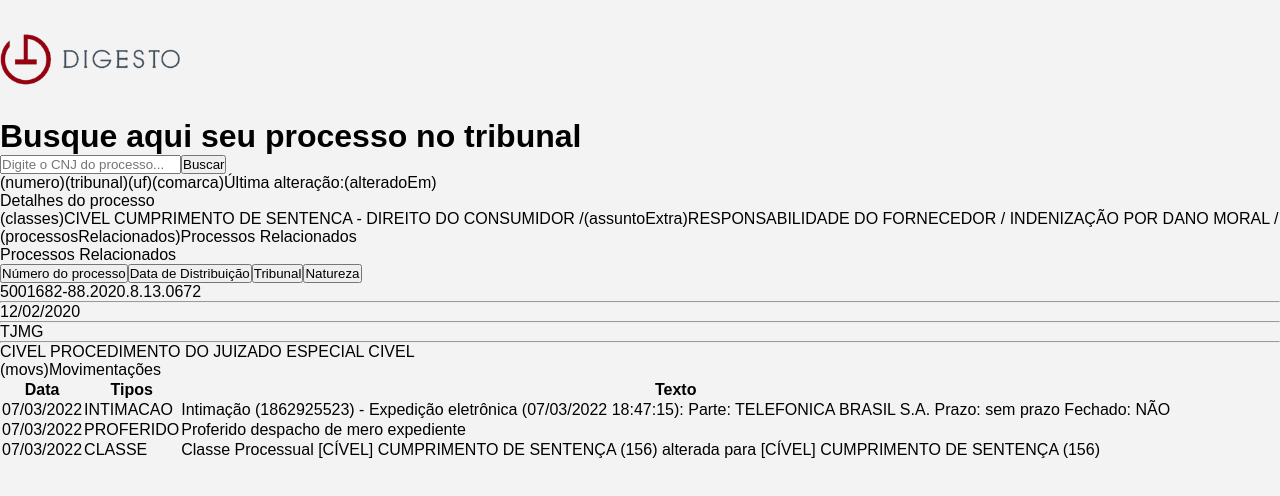
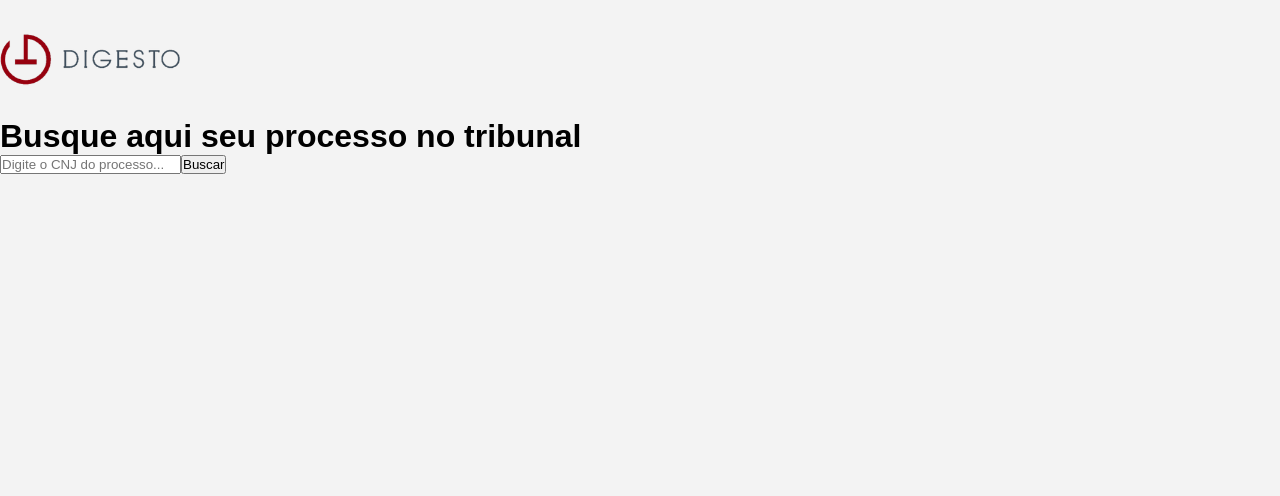
Before and after one commit to hellenapaiva/search-process, a Next.js app: page / in a window 1280 px wide. Shown: the top 496 px of the page. Built offline with nearby package versions, Linux system fonts and the light colour scheme.

Commit message:
API integration and css tuning

```diff
--- a/pages/index.js
+++ b/pages/index.js
@@ -9,13 +9,13 @@ import Loading from "../src/components/Loading";
 
 const Search = () => {
   const [numberProcess, setNumberProcess] = useState("");
-  const [process, setProcess] = useState();
+  const [process, setProcess] = useState({});
   const [loading, setLoading] = useState(false);
 
   async function handleSearchProcess(event) {
     event.preventDefault();
     setLoading(true);
-    const key = "23c77e25-caf1-4a7b-996d-843101b6a177";
+    const key = "35327db7-c43c-44c5-ad7c-1f74afde4c3e";
     try {
       const response = await axios.get(
         `/${numberProcess}?tipo_numero=8&api_key=${key}`
@@ -23,13 +23,10 @@ const Search = () => {
       setNumberProcess("");
       setProcess(response.data);
       setLoading(false);
-
     } catch (err) {
       console.log(err);
       setNumberProcess("");
     }
-
-
   }
 
   console.log("Processos", process);
@@ -38,7 +35,10 @@ const Search = () => {
     <>
       <Header />
       <div className="p-4">
-        <form onSubmit={handleSearchProcess} className="flex flex-col bg-white px-4 py-5 space-y-6 sm:p-6 shadow-md justify-center items-center">
+        <form
+          onSubmit={handleSearchProcess}
+          className="flex flex-col bg-white px-4 py-5 space-y-6 sm:p-6 shadow-md justify-center items-center"
+        >
           <h1 className="text-red-700 text-lg font-semibold">
             Busque aqui seu processo no tribunal
           </h1>
@@ -50,36 +50,34 @@ const Search = () => {
               onChange={(e) => setNumberProcess(e.target.value)}
               className="border-none mr-2 p-3 leading-tight focus:outline-none mt-2"
             />
-          <button type="submit" className="bg-red-700 text-white rounded-md p-2">
+            <button
+              type="submit"
+              className="bg-red-700 text-white rounded-md p-2"
+            >
               Buscar
             </button>
           </div>
         </form>
       </div>
+      <Loading loading={loading} />
+      {process.numero && (
         <div className="p-4">
           <div className="bg-white shadow-md rounded-s px-4 py-5">
-      <Loading loading={loading} />
-      <ResultProcess/>
-      {/* {process && process?.map((process, index) => (
             <ResultProcess
-          key={index}
-          title={process.numero}
+              title={`${process.tribunal} - ${process.numero}`}
+              titleSecondary={process.foro}
               subtitle={process.area}
               date={process.alteradoEm}
-          details={process.classeNatureza}
-          subject={process.assuntoExtra}
+              details={process.classes}
+              subject={process.classeNatureza}
             />
 
-      ))}  */}
+            <TableProcess data={process.processosRelacionados || []} />
 
-      <TableProcess/>
-
-      <TableMovement/>
-
+            <TableMovement data={process.movs || []} />
           </div>
         </div>
-
-
+      )}
     </>
   );
 };
--- a/src/components/ResultProcess/index.js
+++ b/src/components/ResultProcess/index.js
@@ -1,36 +1,35 @@
 import React from "react";
 
-  const Process = ({title, subtitle, date, details, subject }) => {
+const Process = ({
+  title,
+  titleSecondary,
+  subtitle,
+  date,
+  details,
+  subject,
+}) => {
   return (
     <>
       <div className="flex flex-col ">
-          <span className="text-red-700 uppercase font-bold">
-            (numero){title}
+        <span className="text-red-700 uppercase font-bold text-2xl">
+          {title}
         </span>
-          <span className="text-gray-500 my-2">
-            (tribunal)(uf)(comarca){subtitle}
-          </span>
-          <span className="text-gray-500 ">
-            Última alteração:(alteradoEm){date}
-          </span>
+        <span className="mt-2">{titleSecondary}</span>
+
+        <span className="text-gray-500 mt-2 mb-8">{date}</span>
       </div>
       <div className="flex flex-col my-4">
-          <span className="text-sm font-bold text-gray-800">
-            Detalhes do processo
-          </span>
+        <span className="text-lg font-bold ">Detalhes do processo</span>
         <div className=" flex flex-col mt-4">
-            <span className="text-sm font-sm text-gray-400">
-              (classes){details}CIVEL CUMPRIMENTO DE SENTENCA - DIREITO DO CONSUMIDOR /
-            </span>
-            <span className="text-sm font-sm text-gray-400">
-              (assuntoExtra){subject}RESPONSABILIDADE DO FORNECEDOR / INDENIZAÇÃO POR
-              DANO MORAL /
-            </span>
+          <span className="text-sm font-sm text-gray-500">{subtitle}</span>
+          <span className="text-sm font-sm text-gray-500 mb-4">{subject}</span>
+          {details.map((item, index) => {
+            return(
+              <span key={index}className="text-sm font-sm text-gray-500"> - {item}</span>
+            )})}
         </div>
       </div>
-
     </>
-
   );
 };
 
--- a/src/components/TableMovement/index.js
+++ b/src/components/TableMovement/index.js
@@ -1,16 +1,32 @@
-import React from 'react'
+import React, { useState } from "react";
 
-const TableMovement = () => {
+const TableMovement = (props) => {
+  const [page, setPage] = useState(0);
+  const pageSize = 10;
+
+  function previousPage() {
+    page--;
+    if (page <= 0) {
+      page = 0;
+    }
+    setPage(page);
+  }
+
+  function nextPage() {
+    page++;
+    if (page * pageSize >= props.data.length) {
+      page--;
+    }
+    setPage(page);
+  }
+
   return (
     <>
-
       <div className="flex flex-col mb-16">
         <div className="overflow-x-auto lg:-mx-4 md:-mx-2 min-w-full min-h-full">
           <div className="py-4 md:py-2 inline-block min-w-full md:px-2 lg:px-4">
             <div className="mb-4">
-                <span className="text-lg font-semibold">
-                  (movs)Movimentações
-                </span>
+              <span className="text-lg font-semibold">Movimentações</span>
             </div>
             <div className="overflow-hidden rounded-lg">
               <table className="min-w-full text-center ">
@@ -37,51 +53,46 @@ const TableMovement = () => {
                   </tr>
                 </thead>
                 <tbody>
-                    <tr className="bg-white border-b">
-                      <td className="px-6 py-4 whitespace-nowrap text-sm font-medium text-gray-900">
-                        07/03/2022
+                  {props.data
+                    .slice(page * pageSize, page * pageSize + pageSize)
+                    .map((row, index) => {
+                      return (
+                        <tr key={index} className="bg-white border-b">
+                          {row.slice(0, 3).map((item, i) => {
+                            return (
+                              <td
+                                key={i}
+                                className="px-6 py-4 whitespace-nowrap text-sm font-medium text-gray-900"
+                              >
+                                {item}
                               </td>
-                      <td className="text-sm text-gray-900 font-light px-6 py-4 whitespace-nowrap">
-                        INTIMACAO
-                      </td>
-                      <td className="text-sm text-gray-900 font-light px-6 py-4 whitespace-nowrap">
-                        Intimação (1862925523) - Expedição eletrônica
-                        (07/03/2022 18:47:15): Parte: TELEFONICA BRASIL S.A.
-                        Prazo: sem prazo Fechado: NÃO
-                      </td>
+                            );
+                          })}
                         </tr>
-                    <tr className="bg-white border-b">
-                      <td className="px-6 py-4 whitespace-nowrap text-sm font-medium text-gray-900">
-                        07/03/2022
-                      </td>
-                      <td className="text-sm text-gray-900 font-light px-6 py-4 whitespace-nowrap">
-                        PROFERIDO
-                      </td>
-                      <td className="text-sm text-gray-900 font-light px-6 py-4 whitespace-nowrap">
-                        Proferido despacho de mero expediente
-                      </td>
-                    </tr>
-                    <tr className="bg-white border-b">
-                      <td className="px-6 py-4 whitespace-nowrap text-sm font-medium text-gray-900">
-                        07/03/2022
-                      </td>
-                      <td className="text-sm text-gray-900 font-light px-6 py-4 whitespace-nowrap text-center">
-                        CLASSE
-                      </td>
-                      <td className="text-sm text-gray-900 font-light px-6 py-4 whitespace-nowrap">
-                        Classe Processual [CÍVEL] CUMPRIMENTO DE SENTENÇA (156)
-                        alterada para [CÍVEL] CUMPRIMENTO DE SENTENÇA (156)
-                      </td>
-                    </tr>
+                      );
+                    })}
                 </tbody>
               </table>
             </div>
           </div>
         </div>
+        <div className="flex justify-center mt-4">
+          <button
+            className="rounded-lg border border-red-700 text-red-700 block  font-bold py-2 px-4 mr-2 items-center hover:bg-red-700 hover:text-white"
+            onClick={previousPage}
+          >
+            Anterior
+          </button>
+          <button
+            className="border border-red-700 bg-red-700 text-white block rounded-lg font-bold py-2 px-4 ml-2  items-center"
+            onClick={nextPage}
+          >
+            Próximo
+          </button>
         </div>
+      </div>
+    </>
+  );
+};
 
-    </>
-  )
-}
-
-export default TableMovement
+export default TableMovement;
--- a/src/components/TableProcess/index.js
+++ b/src/components/TableProcess/index.js
@@ -1,52 +1,62 @@
 import React from "react";
 
-const TableProcess = () => {
+const TableProcess = (props) => {
   return (
     <>
-      <div className="mt-6 mb-6">
-        <span className="text-lg font-semibold">
-          (processosRelacionados)Processos Relacionados
-        </span>
+      <div className="mt-6 ">
+        <span className="text-lg font-semibold">Processos Relacionados</span>
+      </div>
+      <div className="w-full flex justify-center my-4 py-2">
+          <div  className="lg:flex items-center w-full">
+        {props.data.length === 0 && (
+            <p className="italic">Nenhum processo relacionado foi encontrado</p>
+        )}
+        {props.data.map((item, index) => {
+          return (
+              <div key={index} className="focus:outline-none lg:w-4/12 lg:mr-7 lg:mb-0 mb-7 bg-gray-100 p-6 shadow rounded">
+                <div className="flex items-center border-b border-gray-300 pb-6">
+                  <div className="flex items-start justify-between w-full">
+                    <div className="pl-3 w-full">
+                      <p className="focus:outline-none text-lg font-medium leading-5 text-gray-800">
+                        {item.numero}
+                      </p>
+                      <p className="focus:outline-none text-sm leading-normal pt-2 text-gray-500">
+                        {item.distribuicao_data}
+                      </p>
+                    </div>
+                  </div>
+                </div>
+                <div className="px-2">
+                  <p className="focus:outline-none text-sm leading-5 py-4 text-gray-600">
+                    {item.natureza}
+                  </p>
+                  <div className="focus:outline-none flex">
+                    <div className="py-2 px-10 text-xs leading-3 text-indigo-700 rounded-full bg-indigo-100">
+                      {item.tribunal}
+                    </div>
+                  </div>
+                </div>
+              </div>
+          );
+        })}
         </div>
 
-      <div className="w-full flex justify-center my-4 py-4">
-        <div className="w-full">
-          <div className="w-full flex flex-col md:flex-row rounded overflow-hidden shadow-xl">
-            <div className="w-full md:w-1/4 h-auto">
-              <div className="top flex items-center px-5 h-16 bg-gray-700 text-white">
-                <div className="ml-3 flex flex-col text-xl text-center">
-                  Processos Relacionados
-                </div>
-              </div>
-              <div className="bg-gray-400 w-full h-full sm:flex md:block">
-                <button
-                  id="button-1"
-                  className="w-full flex justify-center items-center px-5 py-2 hover:bg-gray-500 cursor-pointer focus:outline-none"
-                >
+        {/* <div className="bg-gray-400 w-full h-full sm:flex md:block">
+                <span className="w-full flex justify-center items-center px-5 py-2 hover:bg-gray-500 focus:outline-none">
                   <span>Número do processo</span>
-                </button>
-                <button
-                  id="button-2"
-                  className="w-full flex justify-center items-center px-5 py-2 hover:bg-gray-500 cursor-pointer focus:outline-none"
-                >
+                </span>
+                <span className="w-full flex justify-center items-center px-5 py-2 hover:bg-gray-500 focus:outline-none">
                   <span>Data de Distribuição</span>
-                </button>
-                <button
-                  id="button-3"
-                  className="w-full flex justify-center items-center px-5 py-2 hover:bg-gray-500 cursor-pointer focus:outline-none"
-                >
+                </span>
+                <span className="w-full flex justify-center items-center px-5 py-2 hover:bg-gray-500 focus:outline-none">
                   <span>Tribunal</span>
-                </button>
-                <button
-                  id="button-4"
-                  className="w-full flex justify-center items-center px-5 py-2 hover:bg-gray-500 cursor-pointer focus:outline-none"
-                >
+                </span>
+                <span className="w-full flex justify-center items-center px-5 py-2 hover:bg-gray-500 focus:outline-none">
                   <span>Natureza</span>
-                </button>
-              </div>
-            </div>
+                </span>
+              </div> */}
 
-            <div className="w-full md:w-3/4">
+        {/* <div className="w-full">
               <div className="top flex items-center px-5 h-16 bg-gray-600 text-white text-2xl" />
 
                 <div className="w-full px-5 py-3 max-h-screen overflow-y-auto">
@@ -66,9 +76,7 @@ const TableProcess = () => {
                     CIVEL PROCEDIMENTO DO JUIZADO ESPECIAL CIVEL
                 </div>
               </div>
-            </div>
-          </div>
-        </div>
+            </div> */}
       </div>
     </>
   );
```
Lines whose indentation alone changed are shown as unchanged.
